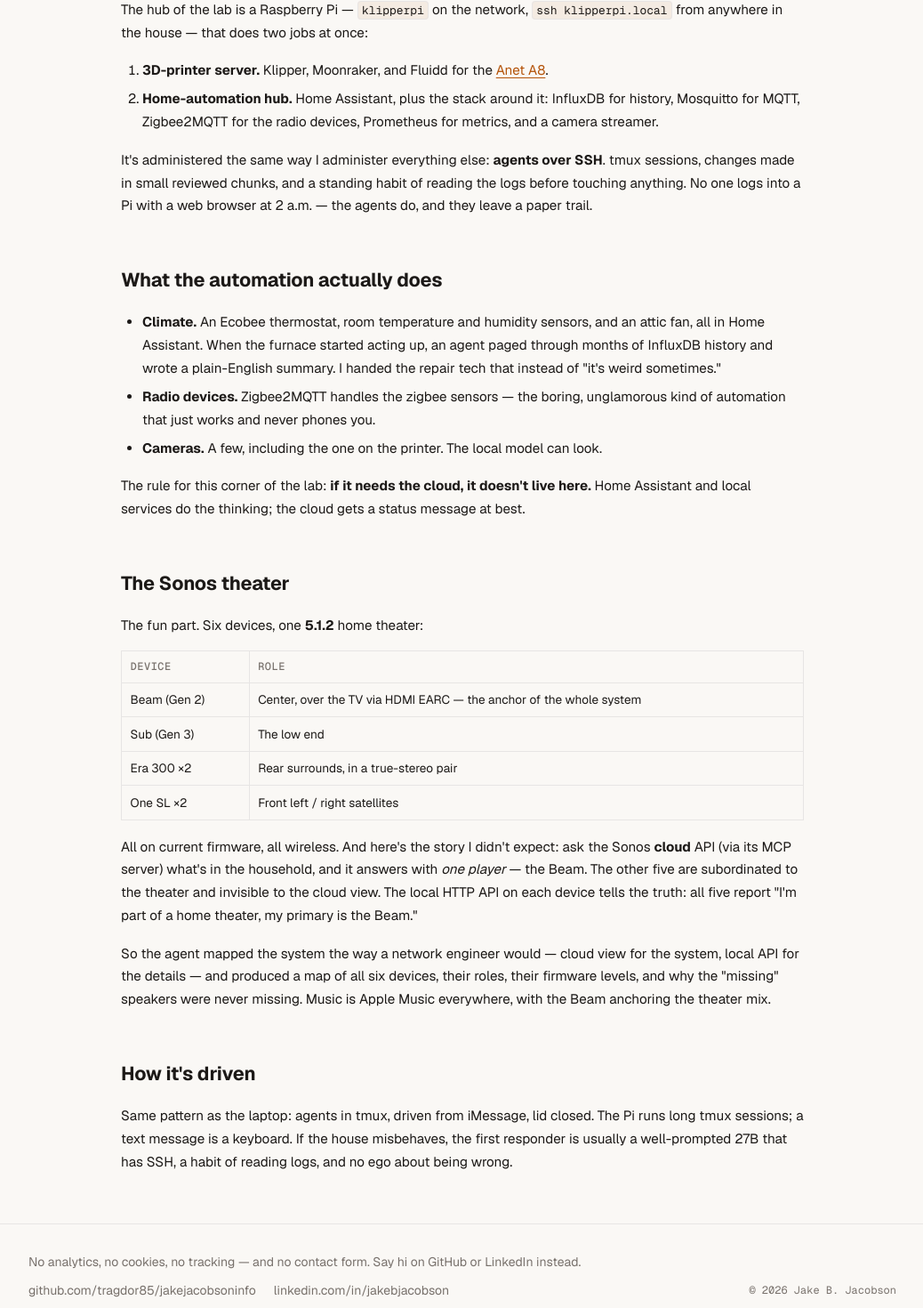
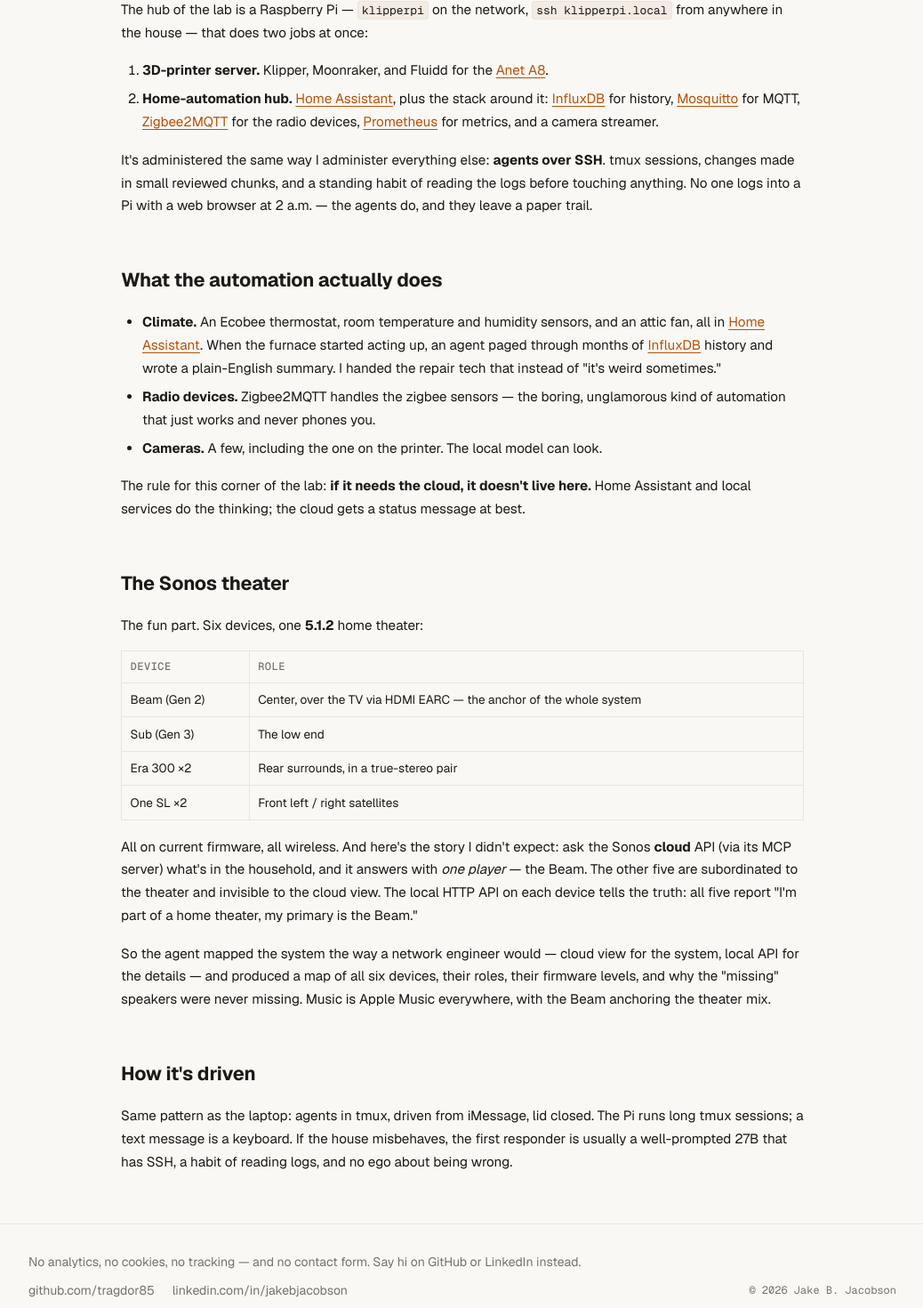
Before and after one commit to tragdor85/jakejacobsoninfo, a Next.js app: page /lab in a window 1280 px wide. Shown: the part 340-1810 px from the top of the page at 89% size, without its empty margins (120-1158 px from the left). Built offline with nearby package versions, Linux system fonts and the light colour scheme.

Commit message:
depth pages: link to tool repos (printer: klipper/moonraker/fluidd/cura/openscad, lab: ha/influxdb/mosquitto/zigbee2mqtt/prometheus); footer reverted to handle

```diff
--- a/content/lab.md
+++ b/content/lab.md
@@ -7,13 +7,13 @@
 The hub of the lab is a Raspberry Pi — `klipperpi` on the network, `ssh klipperpi.local` from anywhere in the house — that does two jobs at once:
 
 1. **3D-printer server.** Klipper, Moonraker, and Fluidd for the [Anet A8](/printer).
-2. **Home-automation hub.** Home Assistant, plus the stack around it: InfluxDB for history, Mosquitto for MQTT, Zigbee2MQTT for the radio devices, Prometheus for metrics, and a camera streamer.
+2. **Home-automation hub.** [Home Assistant](https://github.com/home-assistant/core), plus the stack around it: [InfluxDB](https://github.com/influxdata/influxdb) for history, [Mosquitto](https://github.com/eclipse/mosquitto) for MQTT, [Zigbee2MQTT](https://github.com/Koenkk/zigbee2mqtt) for the radio devices, [Prometheus](https://github.com/prometheus/prometheus) for metrics, and a camera streamer.
 
 It's administered the same way I administer everything else: **agents over SSH**. tmux sessions, changes made in small reviewed chunks, and a standing habit of reading the logs before touching anything. No one logs into a Pi with a web browser at 2 a.m. — the agents do, and they leave a paper trail.
 
 ## What the automation actually does
 
-- **Climate.** An Ecobee thermostat, room temperature and humidity sensors, and an attic fan, all in Home Assistant. When the furnace started acting up, an agent paged through months of InfluxDB history and wrote a plain-English summary. I handed the repair tech that instead of "it's weird sometimes."
+- **Climate.** An Ecobee thermostat, room temperature and humidity sensors, and an attic fan, all in [Home Assistant](https://github.com/home-assistant/core). When the furnace started acting up, an agent paged through months of [InfluxDB](https://github.com/influxdata/influxdb) history and wrote a plain-English summary. I handed the repair tech that instead of "it's weird sometimes."
 - **Radio devices.** Zigbee2MQTT handles the zigbee sensors — the boring, unglamorous kind of automation that just works and never phones you.
 - **Cameras.** A few, including the one on the printer. The local model can look.
 
--- a/content/printer.md
+++ b/content/printer.md
@@ -6,7 +6,7 @@
 
 | Part | What it's running |
 |---|---|
-| Controller | Klipper, running on a BIGTREETECH SKR Mini E3 V3 |
+| Controller | [Klipper](https://github.com/Klipper3D/klipper), running on a BIGTREETECH SKR Mini E3 V3 |
 | Stepper drivers | TMC2209 on all four axes, UART mode |
 | Build plate | 220×220 mm PEI spring steel |
 | Sensor | BLTouch — auto bed level, saved nozzle offset around 0.5 mm |
@@ -24,16 +24,16 @@
 - **Kinematics** — cartesian, 300 mm/s max velocity, 3500 mm/s² acceleration. Aggressive for this frame; the fiberglass belts are the reason it holds up.
 - **BLTouch** — single sample, 5 mm/s touch-down, z-offset saved into the config. "First layer" stopped being a daily negotiation.
 
-The whole thing lives on the Raspberry Pi — the same box that runs the [home lab](/lab) — reachable from anywhere in the house over `klipperpi.local` through Moonraker and Fluidd.
+The whole thing lives on the Raspberry Pi — the same box that runs the [home lab](/lab) — reachable from anywhere in the house over `klipperpi.local` through [Moonraker](https://github.com/Arksine/moonraker) and [Fluidd](https://github.com/fluidd-core/fluidd).
 
 ## The workflow
 
-1. **Slice in Cura 5.11** with a profile I rebuilt by recovering the *original* printer's settings from its old G-code files. The printer predated my configs, but the G-code remembered what the stock profile was — `SETTING_3` and friends are an archaeology site.
+1. **Slice in [Cura](https://github.com/Ultimaker/Cura) 5.11** with a profile I rebuilt by recovering the *original* printer's settings from its old G-code files. The printer predated my configs, but the G-code remembered what the stock profile was — `SETTING_3` and friends are an archaeology site.
 2. **Print test cubes** and the elephant-foot test. The local model looks at the photos and the logs and tells me whether the first layer is actually good, which is the only first-layer judge I trust.
 3. **Watch live** over the camera and Moonraker logs. The agent can babysit a print and report back — closer to what you'd want from a printer than the manual ever offered.
 4. **Post-mortem on defects.** When a print comes out wrong, the model works from photos + G-code + live logs to find which variable moved. Elephant foot, adhesion, layer shift — each has a paper trail.
 
-Next on the bench: a small print-quality stats app that scores completed prints, so "is it getting better?" stops being a vibe.
+Next on the bench: a small print-quality stats app that scores completed prints, so "is it getting better?" stops being a vibe. (OpenSCAD is how the camera mount started — see the [OpenSCAD](https://github.com/OpenSCAD/openscad) docs.)
 
 ## Why bother
 
--- a/src/components/site-footer.tsx
+++ b/src/components/site-footer.tsx
@@ -8,10 +8,10 @@
         <p>{siteConfig.privacyLine}</p>
         <div className="flex flex-wrap items-center gap-x-5 gap-y-2">
           <Link
-            href={`${siteConfig.socials.github}/jakejacobsoninfo`}
+            href={siteConfig.socials.github}
             className="hover:text-accent"
           >
-            github.com/tragdor85/jakejacobsoninfo
+            github.com/tragdor85
           </Link>
           <Link href={siteConfig.socials.linkedin} className="hover:text-accent">
             linkedin.com/in/jakebjacobson
```
